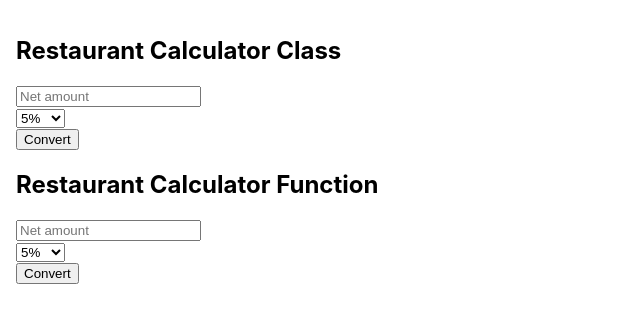
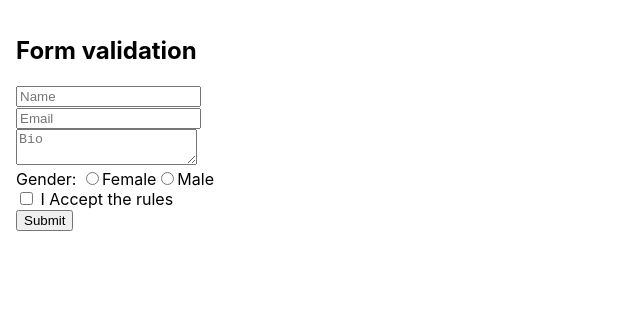
Before and after one commit to PabloMD/rs-4-events, a React (Create React App) app: page / in a window 1280 px wide. Shown: the top 322 px of the page, without its empty margins (0-640 px from the left). Built offline with nearby package versions, Linux system fonts and the light colour scheme.

Commit message:
Form validation

```diff
--- a/src/App.js
+++ b/src/App.js
@@ -1,12 +1,15 @@
 import './App.css';
+import FormValidation from './components/FormValidation';
 
-import RestaurantCalc, { RestaurantCalcFunc } from './components/RestaurantCalc';
+// import RestaurantCalc, { RestaurantCalcFunc } from './components/RestaurantCalc';
+
 
 function App() {
   return (
     <div className="App">
-      <RestaurantCalc />
-      <RestaurantCalcFunc />
+      <FormValidation />
+      {/* <RestaurantCalc /> */}
+      {/* <RestaurantCalcFunc /> */}
     </div>
   );
 }
--- /dev/null
+++ b/src/components/FormValidation/FormValidation.css
@@ -0,0 +1,9 @@
+.withErrors input, .withErrors textarea{
+    border: solid 1px #f00;
+}
+.withErrors label, .errors{
+    color: #f00;
+}
+.errors{
+    font-weight: 700;
+}
--- /dev/null
+++ b/src/components/FormValidation/FormValidation.js
@@ -0,0 +1,108 @@
+import React from 'react';
+import { InputWrapper } from '.';
+import Section from '../Layout';
+
+import './FormValidation.css';
+
+class FormValidation extends React.Component{
+    constructor(props){
+        super(props);
+
+        this.state = Object.assign({}, props, {errors: {}});
+    }
+
+    isFormValid = () => {
+        const errors = {};
+        [...Object.entries(FormValidation.defaultProps), ['gender']].forEach(([name,]) => {
+            if(this.state[name] === false || this.state[name].length === 0){
+                errors[name] = 'Required';
+            }
+        });
+
+        if(Object.keys(errors).length){
+            this.setState({errors: errors});
+            return false;
+        }else{
+            this.setState({errors: {}});
+            return true;
+        }
+    }
+
+    handleSubmit = (e) => {
+        e.preventDefault();
+
+        if(this.isFormValid()){
+            //reset state
+            this.setState({...FormValidation.defaultProps, sent: true});
+        }else{
+            this.setState({sent: false});
+        }
+    }
+
+    onInputChange = e => {
+        const propName = e.target.name;
+        this.setState({ [propName]: e.target.value });
+    }
+
+    onCheckboxChange = e => {
+        const propName = e.target.name;
+        this.setState({ [propName]: e.target.checked });
+    }
+
+
+    render(){
+        const genderOptions = [
+            {
+                id: 1,
+                value: 'Female'
+            },
+            {
+                id: 2,
+                value: 'Male'
+            }
+        ];
+
+        return(
+            <Section title="Form validation">
+                { this.state.sent ? <h2>Thanks for sending!</h2> : null}
+                <form onSubmit={this.handleSubmit}>
+                    <InputWrapper errors={this.state.errors.name} >
+                            <input value={this.state.name} placeholder="Name" type="text" name="name" onChange={this.onInputChange} />
+                    </InputWrapper>
+                    <InputWrapper errors={this.state.errors.email}>
+                        <input value={this.state.email} placeholder="Email" type="text" name="email" onChange={this.onInputChange} />
+                    </InputWrapper>
+                    <InputWrapper errors={this.state.errors.bio}>
+                        <textarea value={this.state.bio} placeholder="Bio" name="bio" onChange={this.onInputChange} />
+                    </InputWrapper>
+                    <InputWrapper errors={this.state.errors.gender}>
+                        <label>Gender: </label>
+                        {genderOptions.map((item, i) => {
+                            return(
+                                <label  key={item.id}>
+                                    <input name="gender" type="radio" checked={this.state.gender === item.value} value={item.value} onChange={this.onInputChange} />{item.value}
+                                </label>
+                            );
+                        })}
+                    </InputWrapper>
+
+                    <InputWrapper errors={this.state.errors.regulations}>
+                        <label><input checked={this.state.regulations} type="checkbox" name="regulations" onChange={this.onCheckboxChange}   /> I Accept the rules</label>
+                    </InputWrapper>
+
+
+                    <button type="submit">Submit</button>
+                </form>
+            </Section>
+            );
+        }
+}
+
+FormValidation.defaultProps = {
+    name: '',
+    email: '',
+    bio: '',
+    gender: '',
+    regulations: false
+};
+export default FormValidation;
--- /dev/null
+++ b/src/components/FormValidation/InputWrapper.js
@@ -0,0 +1,15 @@
+
+const InputWrapper = ({children, errors}) => {
+    const errorPresent = () => errors !== undefined && errors.length;
+    const showErrors = () => (errorPresent() ? <div className="errors"><p>{errors}</p></div>: null);
+
+    return(
+        <div className={errorPresent() ? 'withErrors' : null}>
+            {children}
+
+            {showErrors()}
+        </div>
+    );
+};
+
+export default InputWrapper;
--- /dev/null
+++ b/src/components/FormValidation/index.js
@@ -0,0 +1,2 @@
+export { default } from './FormValidation';
+export { default as InputWrapper } from './InputWrapper';
--- a/src/components/RestaurantCalc/RestaurantCalcFunc.js
+++ b/src/components/RestaurantCalc/RestaurantCalcFunc.js
@@ -1,4 +1,4 @@
-import React, { useRef, useState, useEffect } from 'react';
+import React, { useRef, useState } from 'react';
 import Section from '../Layout';
 
 const tipOptions = [5,10,15,20];
```
